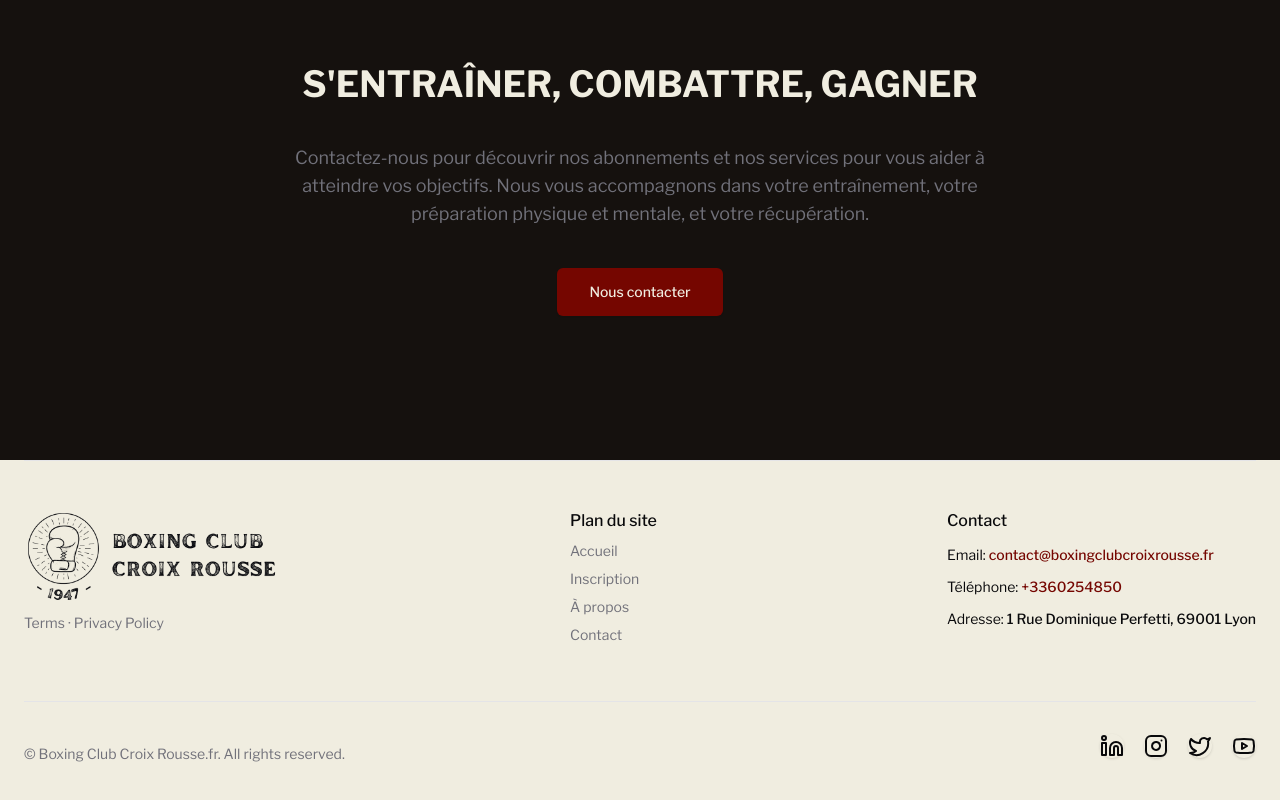
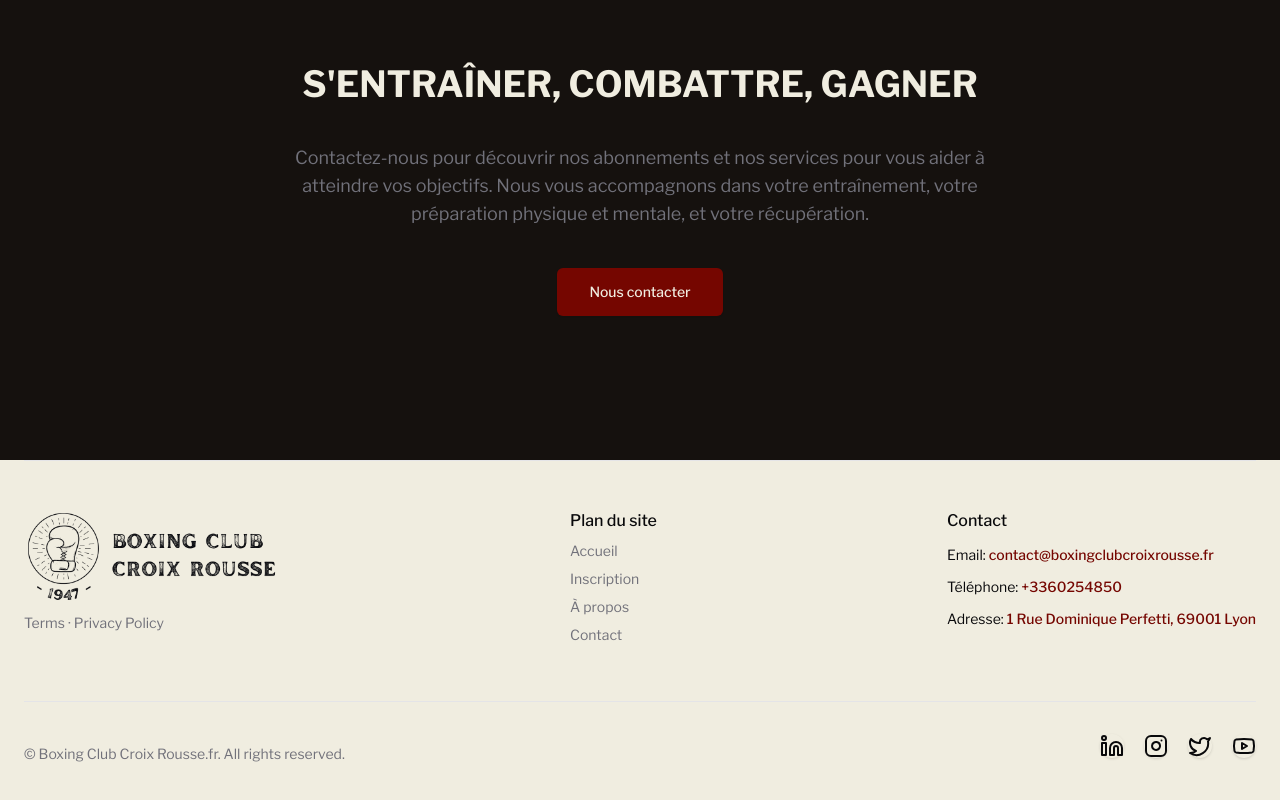
Before and after one commit to samihanine/boxing-club, a Next.js app: page /about in a window 1280 px wide. Shown: the part 733-1533 px from the top of the page. Built offline with nearby package versions, Linux system fonts and the light colour scheme; no server answers.

Commit message:
refactor: Update footer address link and opening hours display

```diff
--- a/components/footer.tsx
+++ b/components/footer.tsx
@@ -82,9 +82,12 @@ export default function Footer() {
 
             <p className="text-sm">
               Adresse:{" "}
-              <span className="text-foreground font-medium">
+              <a
+                className="text-secondary font-medium hover:underline"
+                href="https://www.google.com/maps/place/1+Rue+Dominique+Perfetti,+69001+Lyon,+France/@45.7721405,4.8132011,15.96z/data=!4m6!3m5!1s0x47f4eb0f83449a97:0x7e54fdc915303bcf!8m2!3d45.77191!4d4.8195409!16s%2Fg%2F11c5q9t9sk?entry=ttu&g_ep=EgoyMDI0MDgyNi4wIKXMDSoASAFQAw%3D%3D"
+              >
                 1 Rue Dominique Perfetti, 69001 Lyon
-              </span>
+              </a>
             </p>
           </div>
         </div>
--- a/components/home-opening-hours.tsx
+++ b/components/home-opening-hours.tsx
@@ -143,25 +143,14 @@ const HomeOpeningHours: React.FC = () => {
                       className={cn(
                         "mt-2 p-3 rounded-md shadow-sm",
                         schedule.boxeType === "ENGLISH" &&
+                          "bg-[#FBDC6A] text-primary",
+                        schedule.boxeType === "THAI" &&
                           "bg-secondary text-background",
-                        schedule.boxeType === "THAI" &&
+                        schedule.boxeType === "FREE" &&
                           "bg-primary text-background",
-                        schedule.boxeType === "FREE" && "bg-[#FBDC6A]",
                       )}
                     >
                       <p className="text-sm">
-                        {schedule.boxeType === "ENGLISH" && (
-                          <span>Boxe anglaise</span>
-                        )}
-                        {schedule.boxeType === "THAI" && (
-                          <span>Boxe thaïlandaise</span>
-                        )}
-                        {schedule.boxeType === "FREE" && (
-                          <span>Boxe anglaise et thaïlandaise (libre)</span>
-                        )}
-                      </p>
-
-                      <p className="font-medium text-lg mb-2">
                         {schedule.ageRange === "ADULT" && <span>Adultes</span>}
 
                         {schedule.ageRange === "ADO" && (
@@ -170,6 +159,18 @@ const HomeOpeningHours: React.FC = () => {
 
                         {schedule.ageRange === "CHILDREN" && (
                           <span>Enfants</span>
+                        )}
+                      </p>
+
+                      <p className="font-medium text-lg mb-2">
+                        {schedule.boxeType === "ENGLISH" && (
+                          <span>Anglaise</span>
+                        )}
+                        {schedule.boxeType === "THAI" && (
+                          <span>Thaïlandaise</span>
+                        )}
+                        {schedule.boxeType === "FREE" && (
+                          <span>Anglaise et Thaï (libre)</span>
                         )}
                       </p>
 
```
Also changed, not shown: 1 other file (tests, documents, lock files or other folders).
